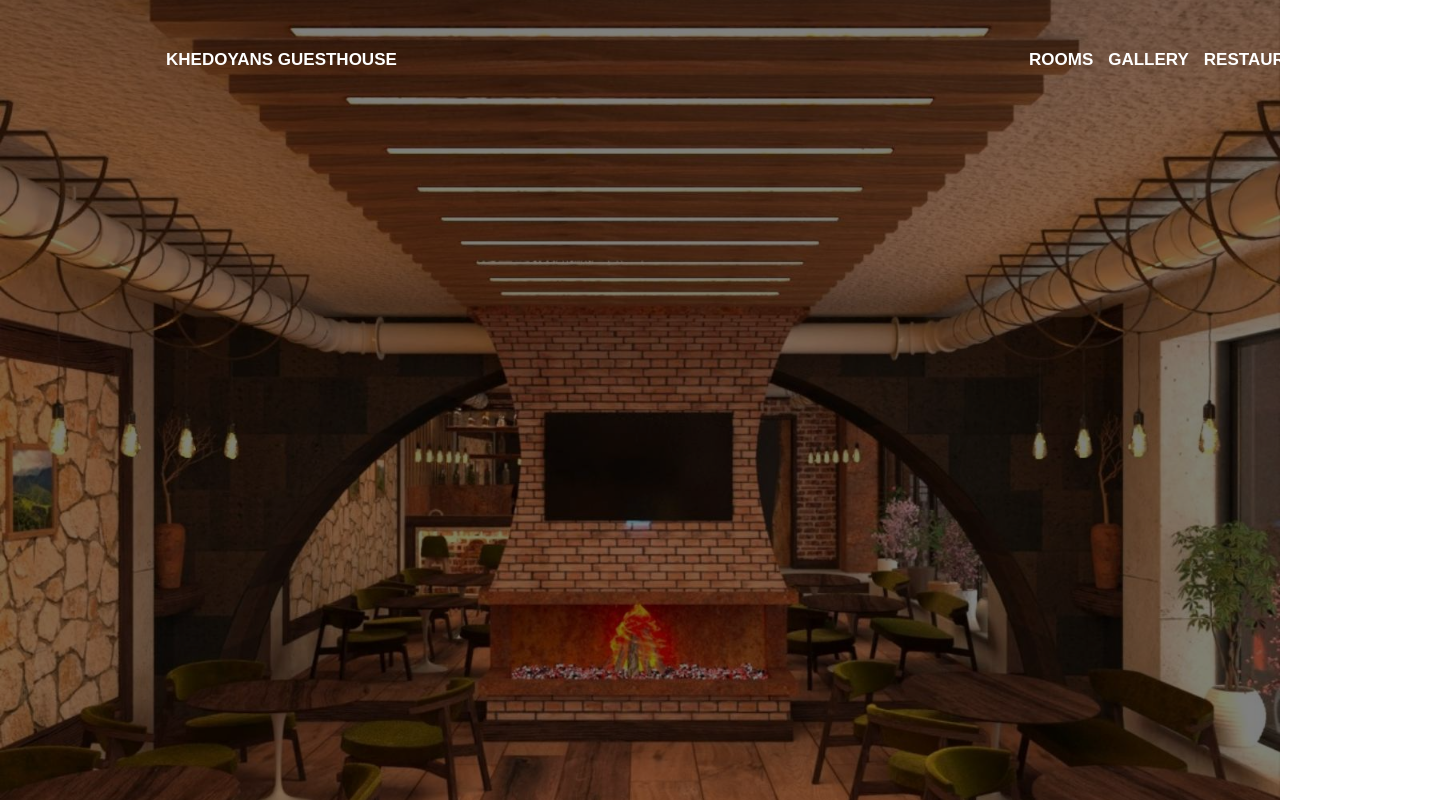
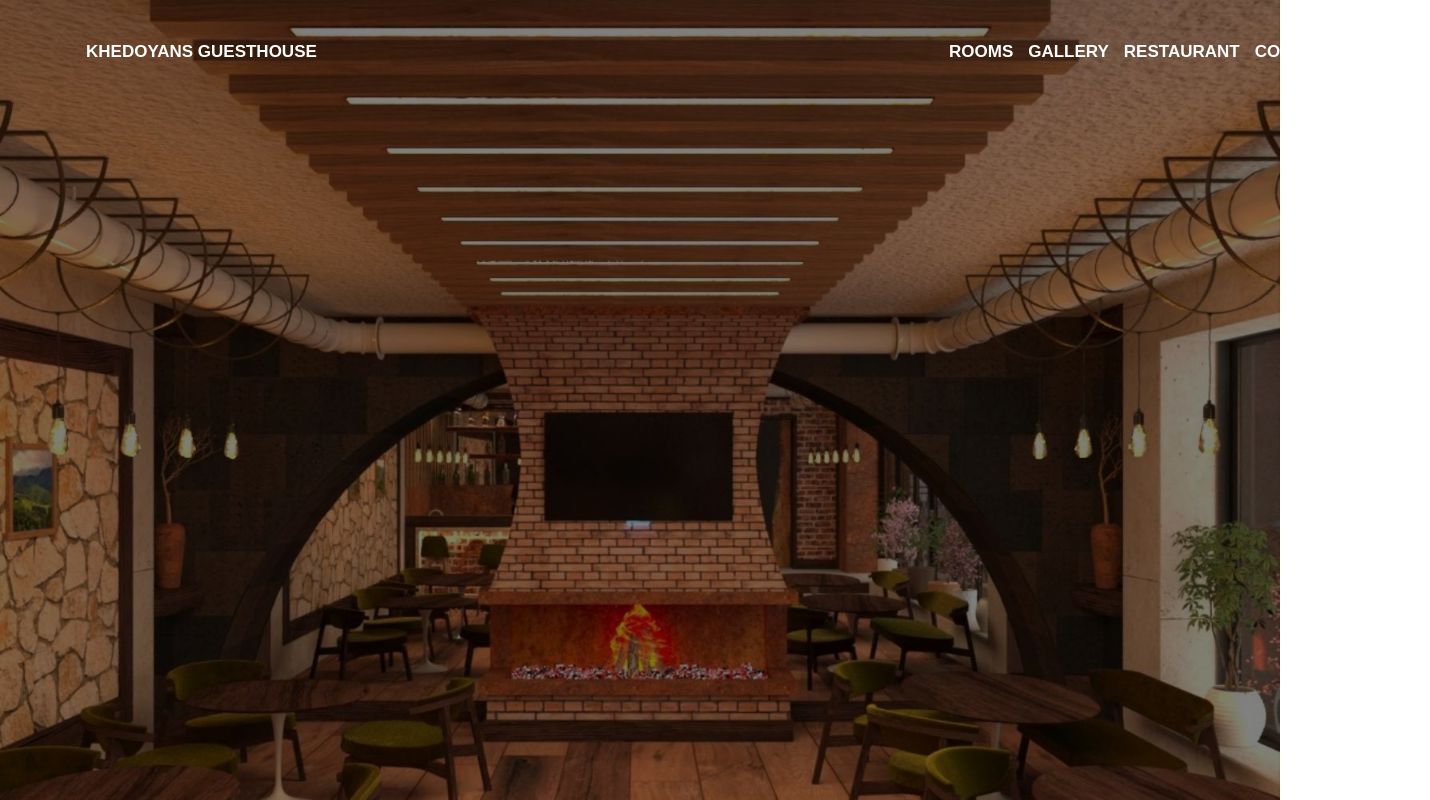
Before and after one commit to YuriKhedoyan/guesthouse, a React (Vite) app: page / in a window 1280 px wide. Shown: the top 800 px of the page, 1430 px wide, since content can reach past the window. Built offline with nearby package versions, Linux system fonts and the light colour scheme.

Commit message:
Add map component, add animation of sticky header

```diff
--- a/src/compontents/img/index.js
+++ b/src/compontents/img/index.js
@@ -1,2 +1,2 @@
-import img from "./img";
-export default img;
+import Img from "./Img";
+export default Img;
--- /dev/null
+++ b/src/compontents/maps/Maps.jsx
@@ -0,0 +1,9 @@
+import React from "react";
+
+const Maps = () => (
+	<div className='googleMap'>
+		<iframe src='https://www.google.com/maps/embed?pb=!1m18!1m12!1m3!1d14379.799418338926!2d44.86534121906999!3d40.74046266323563!2m3!1f0!2f0!3f0!3m2!1i1024!2i768!4f13.1!3m3!1m2!1s0x4041acd13eb6c271%3A0xc2c4cd041074fe13!2z1LTVq9Ws1avVu9Wh1bY!5e0!3m2!1shy!2sam!4v1682243115373!5m2!1shy!2sam' width='1000' height='220' style={{ border: 0 }} loading='lazy' referrerPolicy='no-referrer-when-downgrade' ></iframe>
+	</div>
+);
+
+export default Maps;
--- /dev/null
+++ b/src/compontents/maps/index.js
@@ -0,0 +1,2 @@
+import Maps from "./Maps";
+export default Maps;
--- a/src/main.jsx
+++ b/src/main.jsx
@@ -4,13 +4,13 @@ import { BrowserRouter, Routes, Route } from "react-router-dom";
 
 import { withSuspense } from "./helpers/withSuspense";
 
+const Home = withSuspense(lazy(() => import("./pages/Home")));
+const Rooms = withSuspense(lazy(() => import("./pages/Rooms")));
 const Gallery = withSuspense(lazy(() => import("./pages/Gallery")));
 const ContactUs = withSuspense(lazy(() => import("./pages/ContactUs")));
-const Rooms = withSuspense(lazy(() => import("./pages/Rooms")));
-const Home = withSuspense(lazy(() => import("./pages/Home")));
 const Login = withSuspense(lazy(() => import("./pages/register/Login")));
+const Restaurant = withSuspense(lazy(() => import("./pages/Restaurant")));
 const Register = withSuspense(lazy(() => import("./pages/register/Register")));
-const Restaurant = withSuspense(lazy(() => import("./pages/Restaurant")));
 
 ReactDOM.createRoot(document.getElementById("root")).render(
 	<React.StrictMode>
--- a/src/section/footer/Footer.jsx
+++ b/src/section/footer/Footer.jsx
@@ -1,12 +1,15 @@
-import React from "react";
+import React, { lazy } from "react";
 import { Link } from "react-router-dom";
 import { Container, Grid } from "@mui/material";
 import FacebookIcon from "@mui/icons-material/Facebook";
 import InstagramIcon from "@mui/icons-material/Instagram";
 
 import eng from "../../locales/eng.json";
+import { withSuspense } from "../../helpers/withSuspense";
 
 import "./Footer.scss";
+
+const Maps = withSuspense(lazy(() => import("../../compontents/maps/Maps")));
 
 const { informationAboutHouse, links } = eng;
 
@@ -71,9 +74,7 @@ const Footer = () => {
 							</div>
 						</Grid>
 						<Grid item xs={5}>
-							<div className="googleMap">
-								<iframe src="https://www.google.com/maps/embed?pb=!1m18!1m12!1m3!1d14379.799418338926!2d44.86534121906999!3d40.74046266323563!2m3!1f0!2f0!3f0!3m2!1i1024!2i768!4f13.1!3m3!1m2!1s0x4041acd13eb6c271%3A0xc2c4cd041074fe13!2z1LTVq9Ws1avVu9Wh1bY!5e0!3m2!1shy!2sam!4v1682243115373!5m2!1shy!2sam"  width="1000" height="220" style={{border:0}} loading="lazy" referrerPolicy="no-referrer-when-downgrade"></iframe>
-							</div>
+							<Maps></Maps>
 						</Grid>
 					</Grid>
 				</Container>
--- a/src/section/header/Header.jsx
+++ b/src/section/header/Header.jsx
@@ -1,4 +1,4 @@
-import React from "react";
+import React, {useEffect, useState} from "react";
 import { Grid } from "@mui/material";
 import { Link } from "react-router-dom";
 
@@ -9,11 +9,31 @@ import "./Header.scss";
 const { links } = eng;
 
 const Header = () => {
+	const [isSticky, setSticky] = useState(false);
+
+	useEffect(() => {
+		const handleScroll = () => {
+			if (window.pageYOffset > 50) {
+				setSticky(true);
+			} else {
+				setSticky(false);
+			}
+		};
+
+		window.addEventListener("scroll", handleScroll);
+
+		return () => {
+			window.removeEventListener("scroll", handleScroll);
+		};
+	}, []);
+
+	const headerClass = isSticky ? "sticky" : "default";
 
 	return (
-		<header id="mainHeader">
+		<div id="mainHeader" className={headerClass}>
+			<header>
 				<br></br>
-			<Grid container spacing={2}>
+				<Grid container spacing={2} className="content">
 					<Grid item xs={8}>
 						<h4>
 							<Link to="/" className="links" id="title">
@@ -55,6 +75,7 @@ const Header = () => {
 					</Grid>
 				</Grid>
 			</header>
+		</div>
 	);
 };
 
--- a/src/section/header/Header.scss
+++ b/src/section/header/Header.scss
@@ -1,5 +1,13 @@
 #mainHeader {
   background: transparent;
+  position: fixed;
+  top: 0;
+  left: 0;
+  width: 100%;
+  z-index: 9999;
+  overflow: hidden;
+  padding-left: 70px;
+  padding-bottom: 50px;
 
   .linksDiv {
     width: 450px;
@@ -25,3 +33,29 @@
 .css-1boa1lb-MuiGrid-root {
   margin-top: 32px;
 }
+
+.sticky {
+  animation: changingColor 0.3s forwards;
+}
+
+.default {
+  animation: defaultColor 0.3s forwards;
+}
+
+@keyframes changingColor {
+  from {
+    background: transparent;
+  }
+  to {
+    background: #333;
+  }
+}
+
+@keyframes defaultColor {
+  from {
+    background: #333;
+  }
+  to {
+    background: transparent;
+  }
+}
```
Lines whose indentation alone changed are shown as unchanged.
